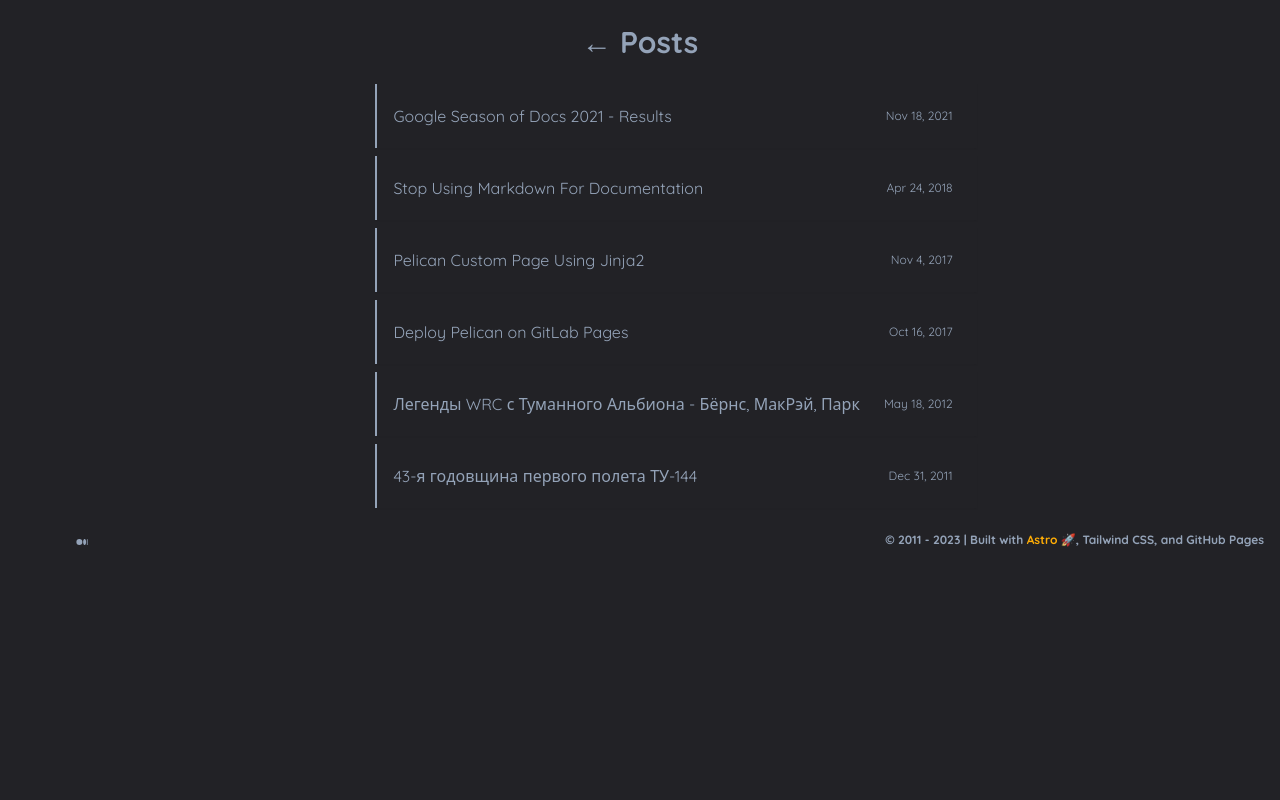
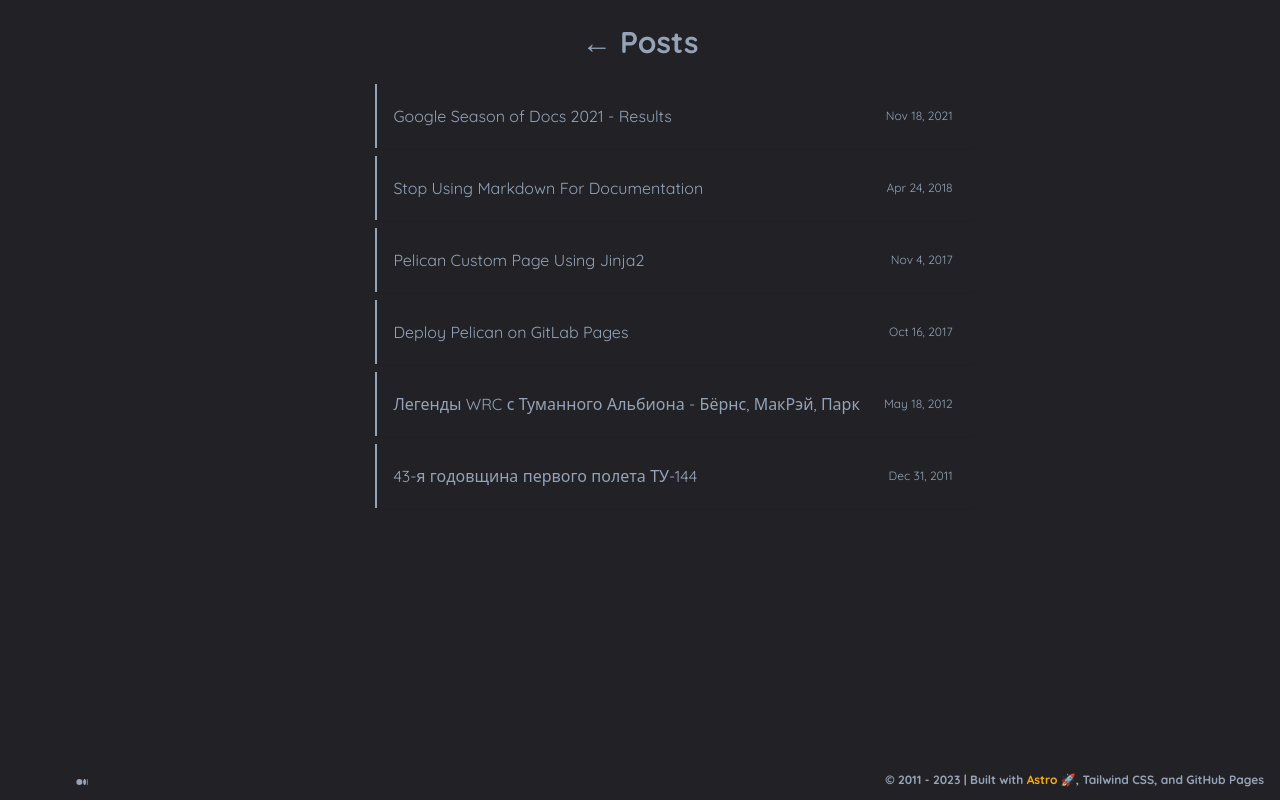
Before and after one commit to bandantonio/bandantonio.github.io, an Astro site: page /blog in a window 1280 px wide. Built offline with nearby package versions, Linux system fonts and the light colour scheme; Astro itself is replaced by a stand-in of ours; some icons are missing.

Commit message:
fix: footer alignment on blog page (#43)

```diff
--- a/src/pages/blog.astro
+++ b/src/pages/blog.astro
@@ -13,7 +13,7 @@ posts = posts
 
 <BaseLayout title="Blog">
 <div
-	class="mx-auto flex-col sm:max-w-xl md:max-w-2xl lg:max-w-3xl xl:max-w-4xl"
+	class="flex flex-col h-screen mx-auto sm:max-w-xl md:max-w-2xl lg:max-w-3xl xl:max-w-4xl"
 >
 	<GoHomeArrow getBackTo="/" title="Posts" />
 	<ul class="mx-4 mb-6 sm:ml-24 sm:mr-6">
```
